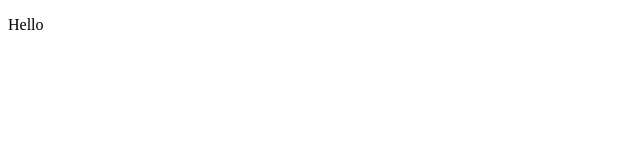
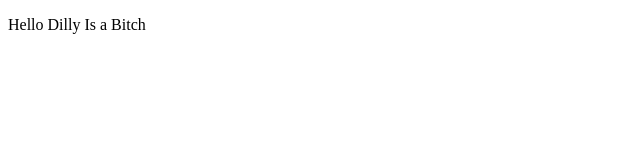
Before and after one commit to Toddethan/toddethworx.github.io, a plain HTML site: page index.html in a window 1280 px wide. Shown: the whole page, without its empty margins (0-640 px from the left). Drawn offline with Linux system fonts and the light colour scheme.

Commit message:
Add files via upload

```diff
--- a/index.html
+++ b/index.html
@@ -10,7 +10,7 @@
     </head>
     <body>
 
-        <p>Hello</p>
+        <p>Hello Dilly Is a Bitch</p>
         <script src="" async defer></script>
     </body>
 </html>
```
